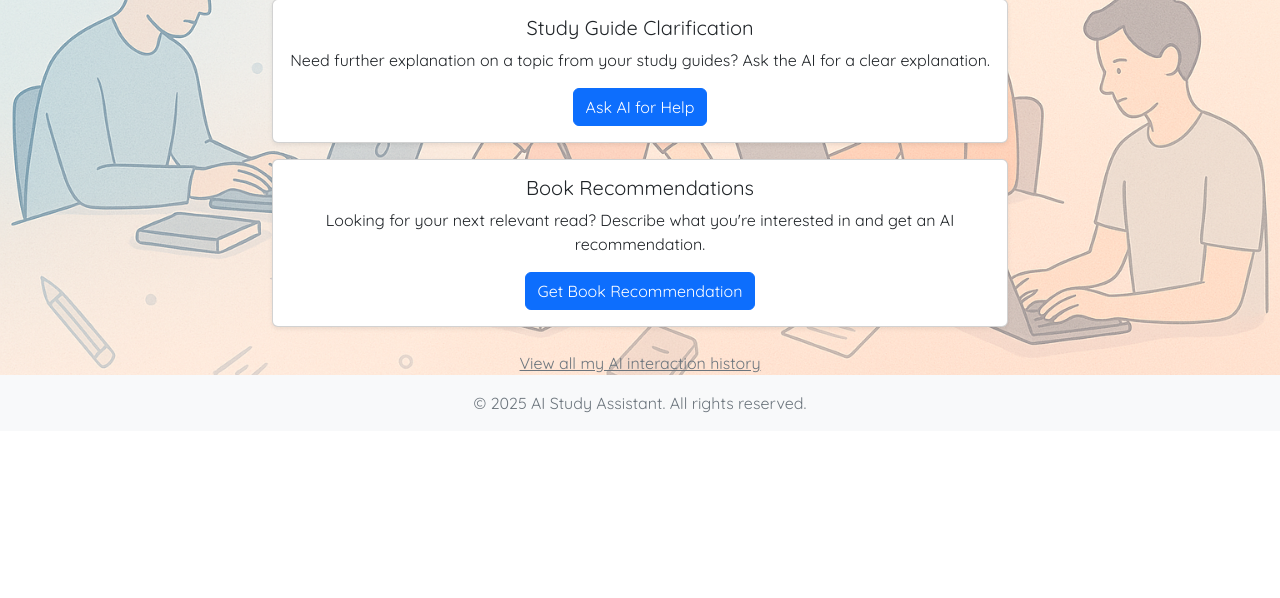
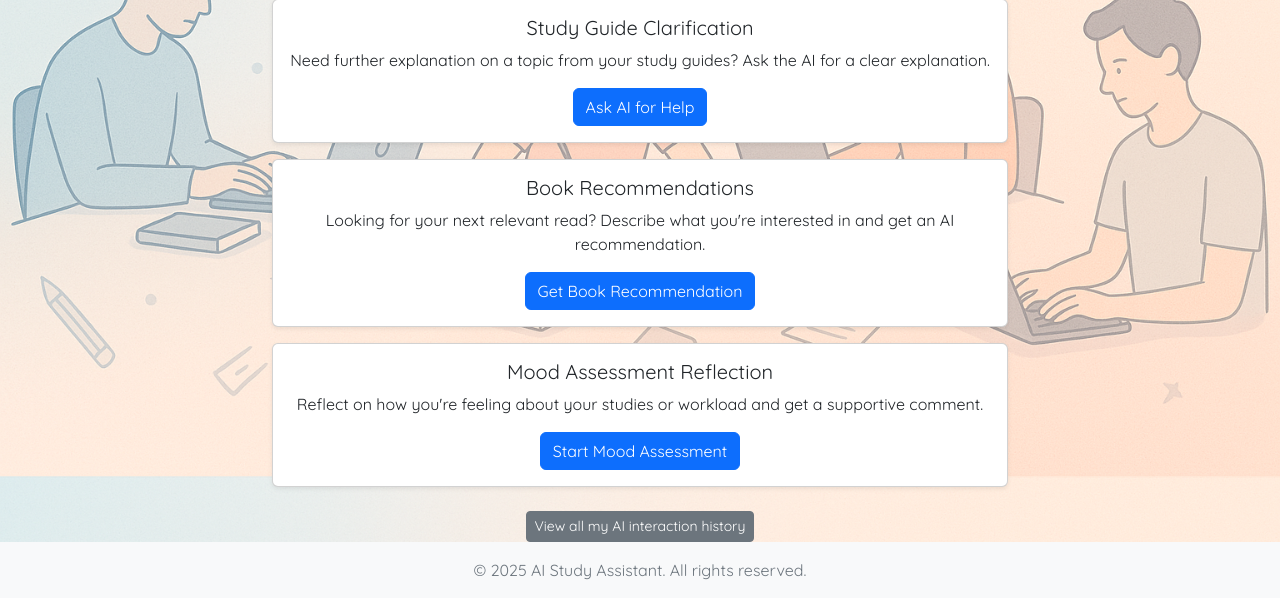
Before and after one commit to rafanahmed/Django-AI-Study-Assistant, a Django app: page /resources/ in a window 1280 px wide. Shown: the part 377-975 px from the top of the page. Before the commit the page ends 790 px from the top, so only its background shows below. Run offline with Django 5.2, Linux system fonts and the light colour scheme.

Commit message:
Added Mood Assessment to AI resources & Fixed AI History Button

```diff
--- a/base/templates/base/resources.html
+++ b/base/templates/base/resources.html
@@ -40,9 +40,22 @@
                 </div>
             </div>
 
-            {# Optional: Link to general AI History #}
+            {# Card for Mood Assessment Link #}
+            <div class="card mb-3 shadow-sm">
+                <div class="card-body text-center">
+                    <h5 class="card-title">Mood Assessment Reflection</h5>
+                    <p class="card-text">Reflect on how you're feeling about your studies or workload and get a supportive comment.</p>
+                     {# Link to the questionnaire view with the correct section_slug and namespace #}
+                    <a href="{% url 'ai_features:questionnaire' section_slug='mood-assessment' %}" class="btn btn-primary">Start Mood Assessment</a>
+                </div>
+            </div>
+
+
+            {# Link to general AI History #}
              <div class="text-center mt-4">
-                 <a href="{% url 'ai_features:results_feed' %}" class="text-secondary">View all my AI interaction history</a>
+                 {# *** FIX HERE: Changed class from 'text-secondary' to 'btn btn-secondary' *** #}
+                 <a href="{% url 'ai_features:results_feed' %}" class="btn btn-secondary btn-sm">View all my AI interaction history</a>
+                 {# Added btn-sm for slightly smaller size #}
              </div>
 
         </div>
--- a/base/views.py
+++ b/base/views.py
@@ -28,17 +28,20 @@ from .forms import (
     QuestionnaireForm,
 )
 
-# --- Gemini API Configuration ---
+# --- Gemini API Configuration & Check ---
+gemini_configured_successfully = False
 try:
-    model_name = "gemini-2.0-flash"
+    model_name = "gemini-1.5-flash-latest"
     model = genai.GenerativeModel(model_name)
-    print(f"Successfully initialized Gemini model in views.py: {model_name}")
+    print(f"DEBUG: Successfully initialized Gemini model: {model_name}")
+    gemini_configured_successfully = True
 except Exception as e:
-    print(f"ERROR: Failed to initialize Gemini model in views.py: {e}")
+    print(f"ERROR: Failed to initialize Gemini model in views.py (check API key configuration and value). Error: {e}")
     model = None
 
-
+# --- Helper Function for Gemini Prompt ---
 def create_gemini_prompt(question, answer, desired_response_type):
+    """Formats the prompt for the Gemini API."""
     return f"""Context: A user is interacting with an educational web application.
 
 Question asked to the user:
@@ -47,7 +50,9 @@ Question asked to the user:
 User's Answer:
 {answer}
 
-Task: Based *only* on the user's answer provided above in response to the question, provide {desired_response_type}. Keep the response concise and directly related to the answer."""
+Task: Based *only* on the user's answer provided above in response to the question, provide {desired_response_type}.
+Please provide a helpful and reasonably detailed response suitable for the context.
+Format the entire response as plain text only, without using any Markdown formatting (no asterisks, underscores, backticks, lists, etc.)."""
 
 
 def login_view(request):
```
